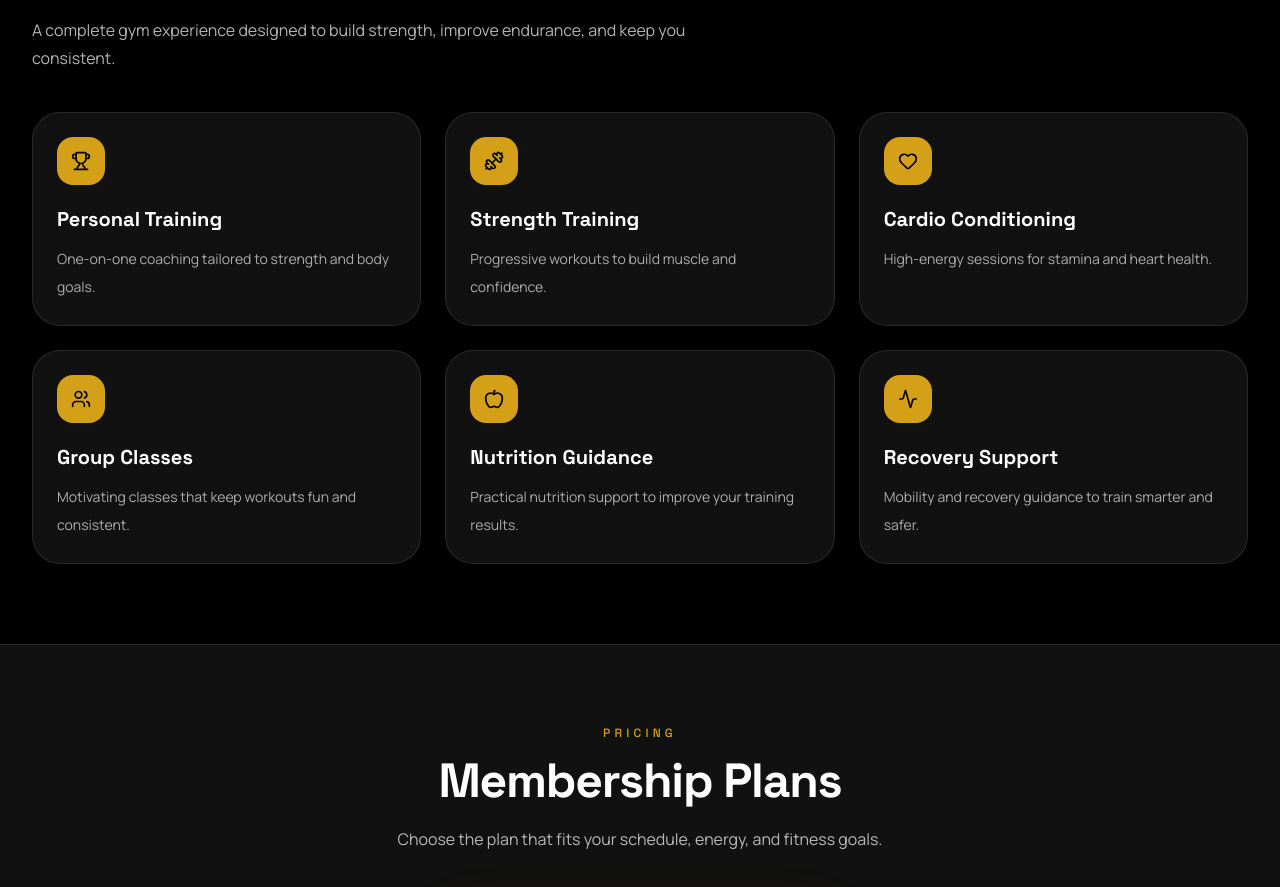
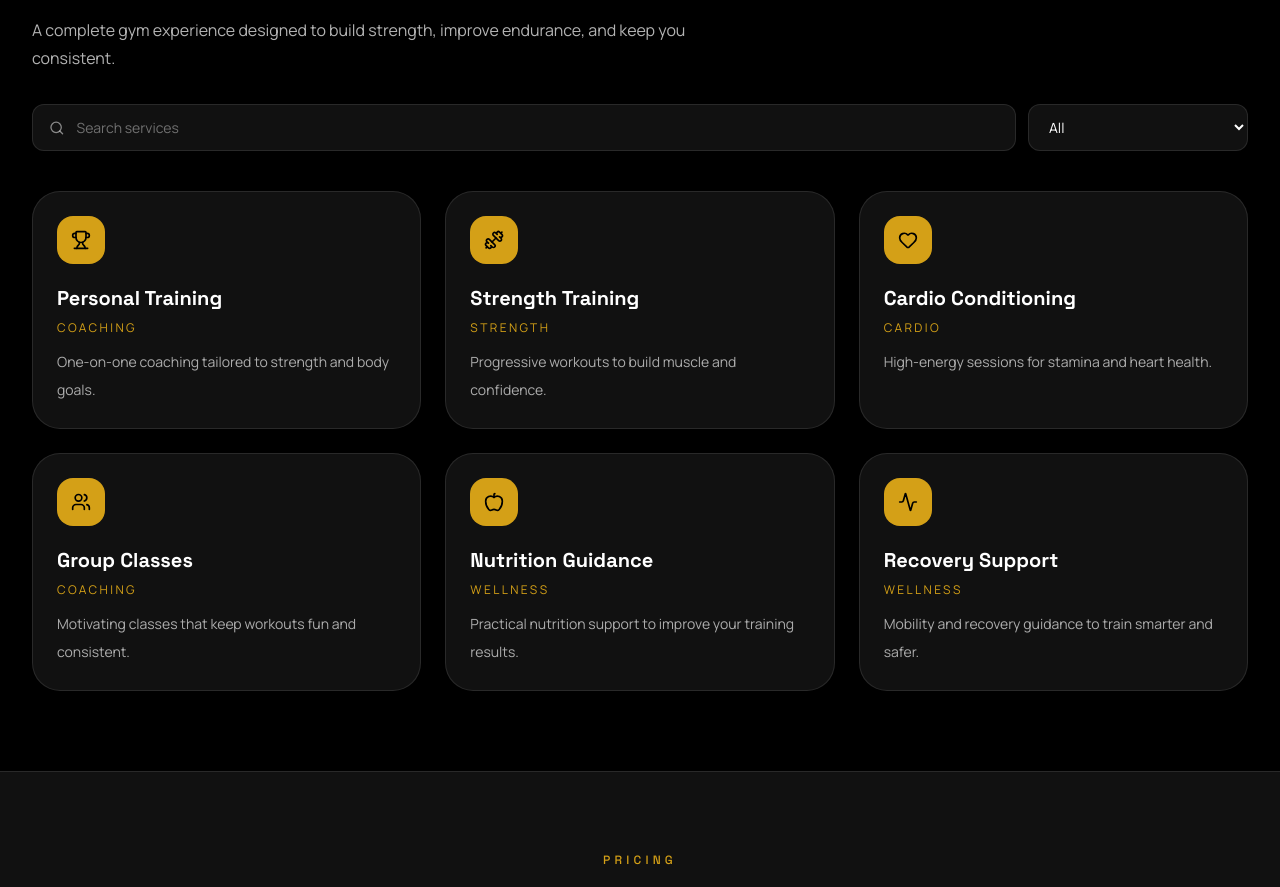
Before and after one commit to KrishmiH/Gym-Website---Fitness-Sports-Center, a React (Vite) app: page / in a window 1280 px wide. Shown: the part 1641-2528 px from the top of the page. Built offline with nearby package versions, Linux system fonts and the light colour scheme.

Commit message:
Add searchable and filterable services section

```diff
--- a/src/components/Services.jsx
+++ b/src/components/Services.jsx
@@ -1,39 +1,68 @@
-import { Activity, Apple, Dumbbell, Heart, Trophy, Users } from 'lucide-react'
+import { useMemo, useState } from 'react'
+import { Activity, Apple, Dumbbell, Heart, Search, Trophy, Users } from 'lucide-react'
 
 const services = [
 	{
 		icon: Trophy,
 		title: 'Personal Training',
+		category: 'Coaching',
 		description: 'One-on-one coaching tailored to strength and body goals.',
 	},
 	{
 		icon: Dumbbell,
 		title: 'Strength Training',
+		category: 'Strength',
 		description: 'Progressive workouts to build muscle and confidence.',
 	},
 	{
 		icon: Heart,
 		title: 'Cardio Conditioning',
+		category: 'Cardio',
 		description: 'High-energy sessions for stamina and heart health.',
 	},
 	{
 		icon: Users,
 		title: 'Group Classes',
+		category: 'Coaching',
 		description: 'Motivating classes that keep workouts fun and consistent.',
 	},
 	{
 		icon: Apple,
 		title: 'Nutrition Guidance',
+		category: 'Wellness',
 		description: 'Practical nutrition support to improve your training results.',
 	},
 	{
 		icon: Activity,
 		title: 'Recovery Support',
+		category: 'Wellness',
 		description: 'Mobility and recovery guidance to train smarter and safer.',
 	},
 ]
 
 export default function Services({ darkMode }) {
+	// Search/Filter Functionality - Real-time search and category filtering
+	const [query, setQuery] = useState('') // Search term state
+	const [category, setCategory] = useState('All') // Selected category filter
+
+	// Dynamically extract unique categories from services data
+	const categories = useMemo(() => ['All', ...new Set(services.map((service) => service.category))], [])
+
+	// Memoized filter logic: combines search query + category selection
+	const filteredServices = useMemo(() => {
+		const normalizedQuery = query.trim().toLowerCase()
+
+		return services.filter((service) => {
+			const matchesCategory = category === 'All' || service.category === category
+			const matchesQuery =
+				normalizedQuery === '' ||
+				service.title.toLowerCase().includes(normalizedQuery) ||
+				service.description.toLowerCase().includes(normalizedQuery)
+
+			return matchesCategory && matchesQuery
+		})
+	}, [category, query])
+
 	return (
 		<section
 			id="services"
@@ -51,8 +80,46 @@ export default function Services({ darkMode }) {
 					and keep you consistent.
 				</p>
 
+				<div className="mt-8 grid gap-3 md:grid-cols-[1fr_220px]">
+					<label
+						htmlFor="service-search"
+						className={`flex items-center gap-3 rounded-xl border px-4 py-3 ${
+							darkMode ? 'border-white/10 bg-[#111111]' : 'border-slate-200 bg-white'
+						}`}
+					>
+						<Search size={16} className={darkMode ? 'text-white/50' : 'text-slate-500'} />
+						<input
+							id="service-search"
+							type="search"
+							placeholder="Search services"
+							value={query}
+							onChange={(event) => setQuery(event.target.value)}
+							className={`w-full bg-transparent text-sm outline-none ${
+								darkMode ? 'placeholder:text-white/40' : 'placeholder:text-slate-400'
+							}`}
+						/>
+					</label>
+
+					<select
+						value={category}
+						onChange={(event) => setCategory(event.target.value)}
+						className={`rounded-xl border px-4 py-3 text-sm outline-none ${
+							darkMode
+								? 'border-white/10 bg-[#111111] text-white'
+								: 'border-slate-200 bg-white text-slate-900'
+						}`}
+					>
+						{categories.map((item) => (
+							<option key={item} value={item}>
+								{item}
+							</option>
+						))}
+					</select>
+				</div>
+
 				<div className="mt-10 grid gap-6 md:grid-cols-2 xl:grid-cols-3">
-					{services.map((service) => (
+					{/* Animations - Framer Motion scroll-reveal: cards fade in & slide up with staggered delays */}
+					{filteredServices.map((service) => (
 						<article
 							key={service.title}
 							className={`rounded-[28px] border p-6 transition-transform hover:-translate-y-1 hover:border-[#d4a017]/60 ${
@@ -63,11 +130,18 @@ export default function Services({ darkMode }) {
 								<service.icon size={20} />
 							</span>
 							<h3 className="font-['Space_Grotesk'] text-xl font-bold">{service.title}</h3>
+							<p className="mt-2 text-xs uppercase tracking-[0.2em] text-[#d4a017]">{service.category}</p>
 							<p className={`mt-3 text-sm leading-7 ${darkMode ? 'text-white/65' : 'text-slate-600'}`}>
 								{service.description}
 							</p>
 						</article>
 					))}
+
+					{filteredServices.length === 0 ? (
+						<p className={`md:col-span-2 xl:col-span-3 ${darkMode ? 'text-white/70' : 'text-slate-600'}`}>
+							No services matched your search. Try another keyword or category.
+						</p>
+					) : null}
 				</div>
 			</div>
 		</section>
```
